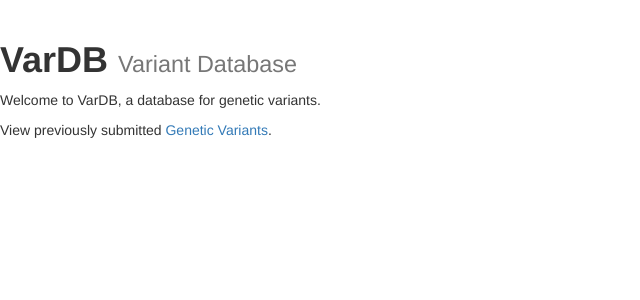
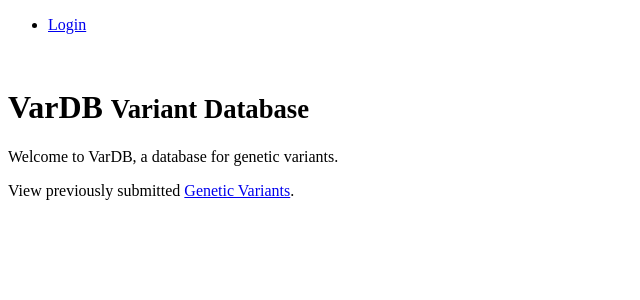
Before and after one commit to RachelDuffin/var_db, a Django app: page / in a window 1280 px wide. Shown: the top 300 px of the page, without its empty margins (0-640 px from the left). Run offline with Django 4.2, Linux system fonts and the light colour scheme; some libraries are stand-ins or nearby versions.

Commit message:
Added sidebar for logging in and out

```diff
--- a/vdb/templates/vdb/base_generic.html
+++ b/vdb/templates/vdb/base_generic.html
@@ -2,12 +2,21 @@
 <html lang="en">
 <head>
   {% block title %}<title>Variant DB</title>{% endblock %}
-  <!-- Bootstrap CSS -->
-		<link rel="stylesheet" href="//maxcdn.bootstrapcdn.com/bootstrap/3.2.0/css/bootstrap.min.css">
-		<link rel="stylesheet" href="//maxcdn.bootstrapcdn.com/bootstrap/3.2.0/css/bootstrap-theme.min.css">
 </head>
 <body>
-  {% block sidebar %}<!-- insert default navigation text for every page -->{% endblock %}
+  {% block sidebar %}
+      <ul class="sidebar-nav">
+   {% if user.is_authenticated %}
+     <li>User: {{ user.get_username }}</li>
+     <li><a href="{% url 'logout'%}?next={{request.path}}">Logout</a></li>
+   {% else %}
+     <li><a href="{% url 'login'%}?next={{request.path}}">Login</a></li>
+   {% endif %}
+  </ul>
+  {% endblock %}
+
   {% block content %}<!-- default content text (typically empty) -->{% endblock %}
+
+
 </body>
 </html>
```
